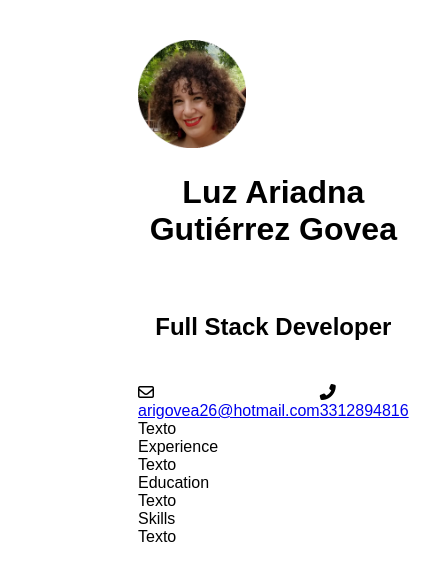
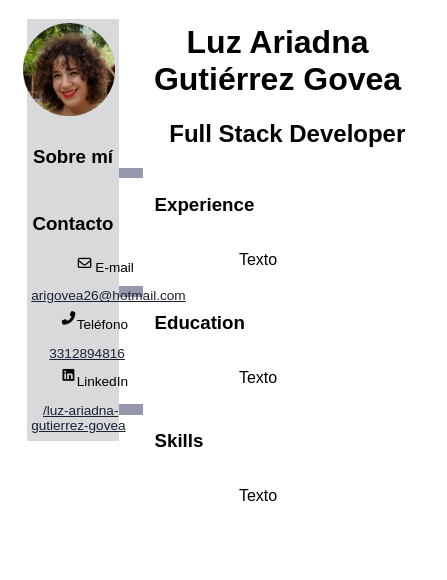
Before and after one commit to arigovea/Online-Resume, a plain HTML site: page index.html in a window 390 px wide. Shown: the whole page, 447 px wide, since content can reach past the window. Drawn offline with Linux system fonts and the light colour scheme.

Commit message:
Mejora de display, corregido responsivo

```diff
--- a/index.html
+++ b/index.html
@@ -1,5 +1,6 @@
 <!DOCTYPE html>
 <html lang="en">
+
 <head>
   <meta charset="UTF-8">
   <meta name="viewport" content="width=device-width, initial-scale=1.0">
@@ -9,35 +10,61 @@
   <link rel="stylesheet" href="styles.css">
 
 </head>
+
 <body>
+
   <div class="container">
- <div class="seccion">
-   <div id="foto">
-    <img src="rsm.png" alt="avatar" style = "width:40%;"/>
+    <div class="datos">
+      <div class="image">
+        <img src="rsm.png" alt="avatar" id="foto">
       </div>
-   <div id="name">
-     <h1> Luz Ariadna Gutiérrez Govea </h1>
+      <div class="subdatos">
+        <h3>Sobre mí</h3>
+        <p></p>
       </div>
-   <div class="titulo">
-     <h2>Full Stack Developer</h2>
-   </div>
+      <div class="subdatos">
+        <h3>Contacto</h3>
         <div class="links">
           <div class="link-item">
+            <div class="textod">
               <i class="far fa-envelope"></i>
-        <a href="mailto:arigovea26@hotmail.com">arigovea26@hotmail.com</a>
+              <p style="text-align: left;">E-mail</p>
+            </div>
+            <div>
+              <a href="mailto:arigovea26@hotmail.com" style="margin-left: 7%;">arigovea26@hotmail.com</a>
+            </div>
           </div>
           <div class="link-item">
+            <div class="textod">
               <i class="fas fa-phone-alt"></i>
-    <a href="tel:3312894816">3312894816</a>
+              <p style="text-align: left;">Teléfono</pstyle="text-align: left;">
+            </div>
+            <div>
+              <a href="tel:3312894816" style="margin-left: 15%;">3312894816</a>
             </div>
           </div>
+          <div class="link-item">
+            <div class="textod">
+              <i class="fab fa-linkedin"></i>
+              <p style="text-align: left;">LinkedIn</p>
+            </div>
             <div>
-     Texto
+              <a href="https://mx.linkedin.com/in/luz-ariadna-gutierrez-govea" style="margin-left: 4%;">
+                /luz-ariadna-gutierrez-govea</a>
             </div>
+          </div>
+        </div>
+      </div>
+    </div>
+      <div class="informacion">
+        <div class="titulo">
+          <h1 id="name"> Luz Ariadna Gutiérrez Govea </h1>
+          <h2 id="titulo">Full Stack Developer</h2>
         </div>
         <div class="seccion">
           <hgroup>
-     Experience
+            <div class="cuadro"></div>
+            <h3 class="titulos-info">Experience</h3>
           </hgroup>
           <div>
             Texto
@@ -45,7 +72,8 @@
         </div>
         <div class="seccion">
           <hgroup>
-    Education
+            <div class="cuadro"></div>
+            <h3 class="titulos-info">Education</h3>
           </hgroup>
           <div>
             Texto
@@ -53,12 +81,15 @@
         </div>
         <div class="seccion">
           <hgroup>
-     Skills
+            <div class="cuadro"></div>
+            <h3 class="titulos-info">Skills</h3>
           </hgroup>
           <div>
             Texto
           </div>
         </div>
       </div>
+    </div>
 </body>
+
 </html>
--- a/styles.css
+++ b/styles.css
@@ -5,45 +5,115 @@ html {
     src: url(font/Montserrat-Medium.ttf);
     font-family: monserrat;
 }
+body{
+  text-align: center;
+}
+a:visited{
+  color: rgb(28, 33, 51);
+}
+a:link{
+  color: rgb(28, 33, 51);
+}
+a:hover{
+  color: rgb(23, 139, 95);
+}
+
 .container {
     background-color: rgb(255, 255, 255);
     max-width: auto;
     font-family:'Montserrat', sans-serif;
-    padding: 30px;
-    margin: 100px;
-    margin-top: 10px;
+    width: 99%;
+    height: 99%;
+    margin: 5%;
+    display: grid;
+    grid-template-columns: 25% 75%;
 }
-
-.seccion {
-  column-count: 2;
-display: table-row-group;
-margin: 0%;
+.datos{
+justify-content: center;
+text-align: center;
+display: grid;
+width: 100%;
+background-color: rgba(31, 36, 48, 0.171);
+padding-top: 5%;
 }
-
+.image{
+  width: 75%;
+  justify-content: center;
+  padding-left: 10%;
+  height: 25%;
+}
 #foto {
     display:initial;
+    width: 80%;
+    height: auto;
 }
-#name {
+.subdatos{
+  height: 37%;
+}
+.links {
+  display: grid;
+  width: 80%;
+  padding-left: 16%;
+  font-size: 85%;
+}
+h3{
+  height: 15%;
+  padding-top: 5%;
+}
+.link-item{
+  display: grid;
+  padding-right: 25%;
+}
+.textod{
+  display:grid;
+  grid-template-columns: 50% 50%;
+  padding-right: 3%;
+}
+i{
+  display: grid;
+  height: 35%;
+  width: 35%;
+  padding-left: 68%;
+  padding-top: 15%;
+}
+.titulo {
   color: black;
   text-align: center;
   border-radius: 4px;
-  overflow: hidden;
-  display: inline;
-  margin: 0%;
+  width: 100%;
+  height: 16;
+  justify-content: center;
 }
-
-.titulo {
-  padding-top: 12px;
-  color: black;
-  text-align:center;
-  padding: 10px;
-  line-height: 25px;
-  border-radius: 4px;
-  overflow: hidden;
-  display: inline;
-  margin: 0%;
+#name {
+width: 100%;
+height: auto;
+margin-top: 2%;
+padding-left: 7%;
+display: flex;
 }
-.links {
-  display: flex;
-
+#titulo{
+width: 100%;
+height: auto;
+padding-left: 18%;
+display: flex;
 }
+.seccion {
+  height: 28%;
+  width: 100%;
+  display: grid;
+}
+hgroup{
+display: grid;
+text-align: left;
+grid-template-columns: 10% 90%;
+}
+.cuadro{
+display: grid;
+height: 13%;
+width: 85%;
+background-color: rgba(31, 31, 77, 0.466);
+}
+.titulos-info{
+  padding-top: 3%;
+  padding-left: 3%;
+}
```
Lines whose indentation alone changed are shown as unchanged.
